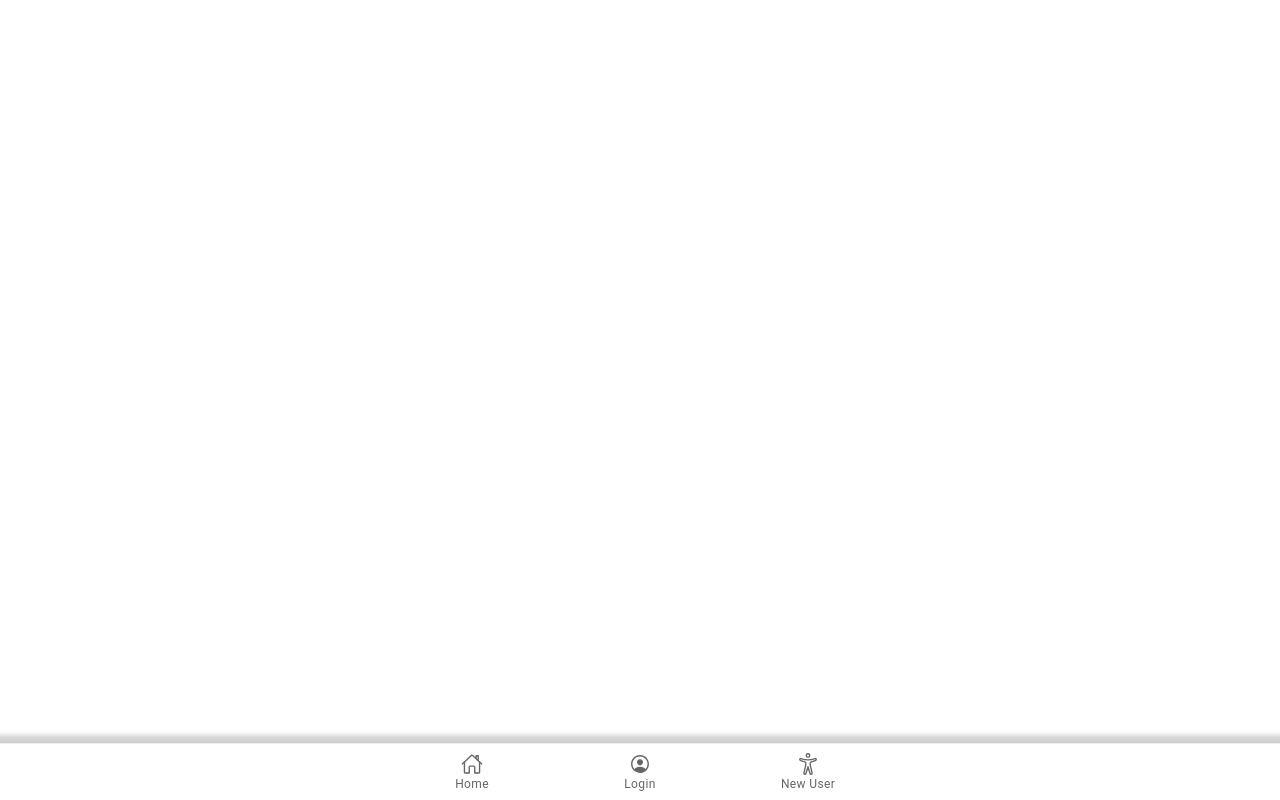
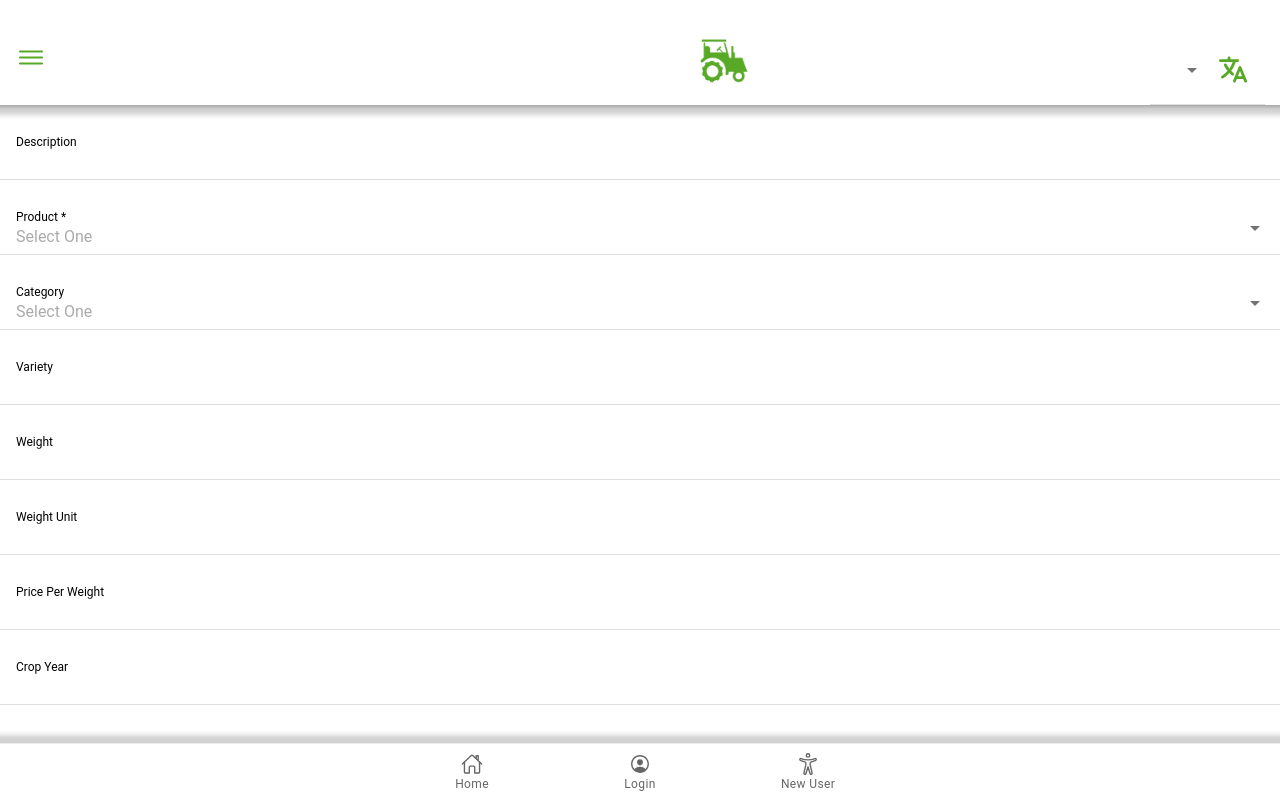
Before and after one commit to ShivSeth/mandi-data, a React (Create React App) app: page /tab5 in a window 1280 px wide. Built offline with nearby package versions, Linux system fonts and the light colour scheme.

Commit message:
Added equipent section, added language dropdown and fixed new post button

```diff
--- a/src/App.scss
+++ b/src/App.scss
@@ -4,6 +4,13 @@
 
 .m-35 {
     top: 35px;
+}
+
+.new-post{
+    position: absolute;
+    top: -85px;
+    z-index: 12;
+    right: 10px;
 }
 
 .cus-loader {
--- a/src/App.tsx
+++ b/src/App.tsx
@@ -35,6 +35,8 @@ import '@ionic/react/css/display.css';
 /* Theme variables */
 import './theme/variables.css';
 import './App.css';
+import Tab5 from './pages/Tab5';
+import Tab6 from './pages/Tab6';
 
 setupIonicReact();
 const islogin = !!localStorage.getItem('isLogin');
@@ -57,11 +59,17 @@ const App: React.FC = () => (
           <Route path="/tab4">
             <Tab4 />
           </Route>
+          <Route path="/tab5">
+            <Tab5 />
+          </Route>
+          <Route path="/tab6">
+            <Tab6 />
+          </Route>
           <Route exact path="/">
             <Redirect to="/tab1" />
           </Route>
         </IonRouterOutlet>
-        <IonTabBar slot="bottom" className="f-footer">
+        <IonTabBar slot="bottom" className="f-footer ion-margin-top">
           <IonTabButton tab="tab1" href="/tab1">
             <IonIcon icon={homeOutline} />
             <IonLabel>Home</IonLabel>
--- a/src/components/Header/header.scss
+++ b/src/components/Header/header.scss
@@ -11,6 +11,8 @@
 
   &-logo-img {
     height: 50px;
+    position: relative;
+    left: 10%;
   }
 
   .menu-icon {
--- a/src/components/Header/index.tsx
+++ b/src/components/Header/index.tsx
@@ -3,9 +3,12 @@ import {
   IonHeader,
   IonImg,
   IonList,
-  IonItem
+  IonItem,
+  IonLabel,
+  IonSelect,
+  IonSelectOption
 } from '@ionic/react';
-import { menuOutline, homeOutline, closeOutline, personCircleOutline, logOut, notificationsOutline, briefcaseOutline, accessibilityOutline } from "ionicons/icons";
+import { menuOutline, homeOutline, closeOutline, personCircleOutline, logOut, notificationsOutline, briefcaseOutline, accessibilityOutline, construct, language } from "ionicons/icons";
 import './header.css'
 import { useState } from 'react';
 
@@ -33,11 +36,19 @@ const Header = () => {
         <div className = "bar bar-header bar-positive">
           <IonIcon className="bar-header-icons burger-icon" slot="start" icon={!menuOpen ? menuOutline : closeOutline} onClick = {() => setMenuOpen(!menuOpen)} size="large" />
           <IonImg onClick = {() => redirectToPage('/')} className="bar-header-logo-img" src={'/assets/logo.png'} />
-          <IonIcon onClick = {() => redirectToPage('/')} className="bar-header-icons" slot="end" icon={homeOutline} size="large" />
+
+          <IonItem>
+          <IonIcon className="bar-header-icons" slot="end" icon={language} size="large" />
+            <IonSelect>
+              <IonSelectOption value="english">English</IonSelectOption>
+              <IonSelectOption value="hindi">Hindi</IonSelectOption>
+            </IonSelect>
+          </IonItem>
 
           <IonList id="menu" className={`hamburger-menu ${menuOpen ? 'open' : 'close'}`}>
             {islogin && <IonItem href="/tab2"><IonIcon className="menu-icon" icon={personCircleOutline}></IonIcon> My Profile</IonItem>}
             {islogin && <IonItem href="/tab4"><IonIcon className="menu-icon" icon={briefcaseOutline}></IonIcon> My Order</IonItem>}
+            {islogin && <IonItem href="/tab6"><IonIcon className="menu-icon" icon={construct}></IonIcon> Equipments</IonItem>}
             {islogin && <IonItem href="/tab4"><IonIcon className="menu-icon" icon={notificationsOutline}></IonIcon> Notifications</IonItem>}
             {islogin && <IonItem onClick = {() => onLogout(!menuOpen)}><IonIcon className="menu-icon" icon={logOut}></IonIcon> Logout</IonItem>}
             {!islogin && <IonItem href="/tab2"><IonIcon className="menu-icon" icon={personCircleOutline}></IonIcon> Login</IonItem>}
--- a/src/components/Login/login.scss
+++ b/src/components/Login/login.scss
@@ -2,7 +2,7 @@
     border: 1px solid transparent;
     border-radius: 20px;
     box-shadow: 0 0px 5px #58A827;
-    margin: 50px 10px 0;
+    margin: 100px 10px 0;
 
     .login-heading {
         background: #58A827;
--- a/src/components/PostList/post.scss
+++ b/src/components/PostList/post.scss
@@ -12,6 +12,10 @@ pointer-events: none;
   }
 }
 
+.trash-icon{
+  color: red;
+}
+
 .card-content {
   padding-bottom: 0;
   color: #000;
--- /dev/null
+++ b/src/pages/Equipments.tsx
@@ -0,0 +1,64 @@
+import React from 'react'
+import {  IonCard, IonCardContent, IonCardHeader, IonCol, IonRow, IonText,  IonAccordionGroup, IonAccordion, IonItem, IonLabel, IonList, IonIcon, IonCardSubtitle, IonCardTitle } from '@ionic/react';
+import { trashOutline } from "ionicons/icons";
+
+const Equipment: React.FC = () => {
+
+  const data = [{
+    type : "Machinery",
+    name: "Tractor",
+    price: "2000",
+    manufactureYear: "2020"
+  },
+  {
+    type : "Carrier",
+    name: "Trailer",
+    price: "1500",
+    manufactureYear: "2021"
+  },
+  {
+    type : "Electric",
+    name: "Water Pump",
+    price: "1800",
+    manufactureYear: "2022"
+  }
+]
+
+
+
+  return (
+    <IonRow className="ion-justify-content-center">
+      <IonCol>
+        <IonAccordionGroup value="accountInformation">
+          <IonAccordion value="accountInformation">
+            <IonItem slot="header">
+              <IonLabel>Equipments</IonLabel>
+            </IonItem>
+            <IonList slot="content">
+              {data.map((list,i)=>{
+                  return(
+                    <IonCard key={`index-${i}`}>
+                    <IonCardHeader>
+                      <IonCardSubtitle >{list.type}
+                        </IonCardSubtitle>
+                      <IonCardTitle >{list.name}</IonCardTitle>
+                    </IonCardHeader>
+                    <IonCardContent className='card-content'>
+                        <IonLabel>Manufacture Year: {list.manufactureYear}</IonLabel>
+                    </IonCardContent>
+                    <IonCardContent>
+                    <IonLabel>Price: {list.price}</IonLabel>
+                    </IonCardContent>
+                  </IonCard>
+                  )
+              })}
+            </IonList>
+          </IonAccordion>
+        </IonAccordionGroup>
+      </IonCol>
+    </IonRow>
+
+  )
+}
+
+export default Equipment
--- /dev/null
+++ b/src/pages/NewPost.tsx
@@ -0,0 +1,149 @@
+import React, { useState } from 'react';
+import {Form} from '../components/Form';
+import { alertCircleOutline } from "ionicons/icons";
+import { IonIcon, IonToast } from '@ionic/react';
+
+const NewPost: React.FC = () => {
+    const [showErrorMsg, setShowErrorMsg] = useState(false);
+    const [showToast, setShowToast]= useState(false);
+    const [registrationData, setRegistrationData] = useState<Object>({});
+    // const password = useRef({});
+      const formData = [
+      {
+        label: "Description",
+              required: true,
+              props: {
+                  name: "description",
+          type: "text",
+          maxLength: 30
+          }
+      },
+      {
+              label: "Product *",
+              required: true,
+              props: {
+                  name: "product",
+          type: "select",
+          optionsData : [
+            {value: 'Grain'},
+            {value: 'Nuts'},
+          ]
+              }
+          },
+      {
+              label: "Category",
+        required: true,
+              props: {
+                  name: "category",
+          type: "select",
+          optionsData : [
+            {value: 'Rice'},
+            {value: 'Corn'},
+            {value: 'Almonds'},
+            {value: 'Cashew'},
+          ]
+              }
+          },
+          {
+              label: "Variety",
+        required: true,
+              props: {
+                  name: "variety",
+          type: "text",
+              }
+          },
+          {
+              label: "Weight",
+        required: true,
+              props: {
+                  name: "weight",
+          type: "text",
+              }
+          },
+          {
+              label: "Weight Unit",
+        required: true,
+              props: {
+                  name: "weightUnit",
+          type: "text",
+              }
+          },
+          {
+              label: "Price Per Weight",
+        required: true,
+              props: {
+                  name: "pricePerWeight",
+          type: "text",
+              }
+          },
+          {
+              label: "Crop Year",
+        required: true,
+              props: {
+                  name: "cropYear",
+          type: "text",
+              }
+          },
+          {
+              label: "Mobile Number *",
+              required: true,
+              props: {
+                  name: "mobile_number",
+          type: "tel",
+          maxLength: 13
+              }
+          },
+          {
+              label: "Alternate Mobile Number *",
+              required: true,
+              props: {
+                  name: "alternate_mobile_number",
+          type: "tel",
+          maxLength: 13
+              }
+          },
+          {
+              label: "Address *",
+              required: true,
+              props: {
+                  name: "address",
+          type: "text",
+          maxLength: 200
+              }
+          },
+      {
+              label: "Zip Code *",
+              required: true,
+              props: {
+                  name: "postal_code",
+          maxLength: 8
+              }
+          },
+      {
+              label: "Country",
+        required: true,
+              props: {
+                  name: "country",
+          type: "select",
+          optionsData : [
+            {'code': 'CA', value: 'Canada'},
+            {'code': 'US', value: 'United States'},
+            {'code': 'IN', value: 'India'},
+            {'code': 'MX', value: 'Mexico'},
+          ]
+          }
+          },
+      ];
+
+
+    return (
+       <div className='register-page'>
+          <Form
+            fields= {formData}
+            submitLabel="Post"
+          />
+      </div>
+    );
+}
+
+export default NewPost
--- a/src/pages/Tab2.tsx
+++ b/src/pages/Tab2.tsx
@@ -10,11 +10,12 @@ const Tab2: React.FC = () => {
     <IonPage>
         <Header />
       <IonContent fullscreen>
-        <IonHeader className="my-10">
+      {islogin ? <IonHeader className="my-10">
           <IonToolbar>
-            <IonTitle size="large">{islogin ? 'My Profile' : 'Login'}</IonTitle>
+            <IonTitle size="large">My Profile</IonTitle>
           </IonToolbar>
-        </IonHeader>
+        </IonHeader> : null}
+
         {!islogin && <Login />}
         {!!islogin && <Profile />}
       </IonContent>
--- /dev/null
+++ b/src/pages/Tab5.tsx
@@ -0,0 +1,24 @@
+import { IonContent, IonHeader, IonPage, IonTitle, IonToolbar } from '@ionic/react';
+
+import Header from '../components/Header';
+import './Tab3.css';
+import Profile from './Profile';
+import NewPost from './NewPost';
+
+const Tab5: React.FC = () => {
+  return (
+    <IonPage>
+       <Header />
+      <IonContent fullscreen>
+        <IonHeader collapse="condense">
+          <IonToolbar>
+            <IonTitle size="large">Create New Post</IonTitle>
+          </IonToolbar>
+        </IonHeader>
+        <NewPost/>
+      </IonContent>
+    </IonPage>
+  );
+};
+
+export default Tab5;
--- /dev/null
+++ b/src/pages/Tab6.tsx
@@ -0,0 +1,25 @@
+import { IonContent, IonHeader, IonPage, IonTitle, IonToolbar } from '@ionic/react';
+
+import Header from '../components/Header';
+import './Tab3.css';
+import Profile from './Profile';
+import NewPost from './NewPost';
+import Equipment from './Equipments';
+
+const Tab6: React.FC = () => {
+  return (
+    <IonPage>
+       <Header />
+      <IonContent fullscreen>
+        <IonHeader collapse="condense">
+          <IonToolbar>
+            <IonTitle size="large">Equipments</IonTitle>
+          </IonToolbar>
+        </IonHeader>
+        <Equipment/>
+      </IonContent>
+    </IonPage>
+  );
+};
+
+export default Tab6;
```
Also changed, not shown: src/pages/Favourite.tsx (+11 -4 lines).
